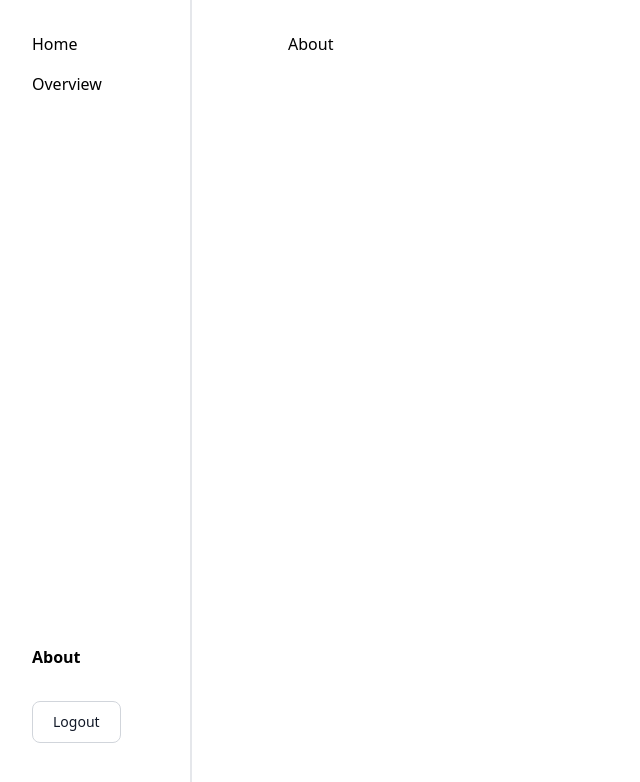
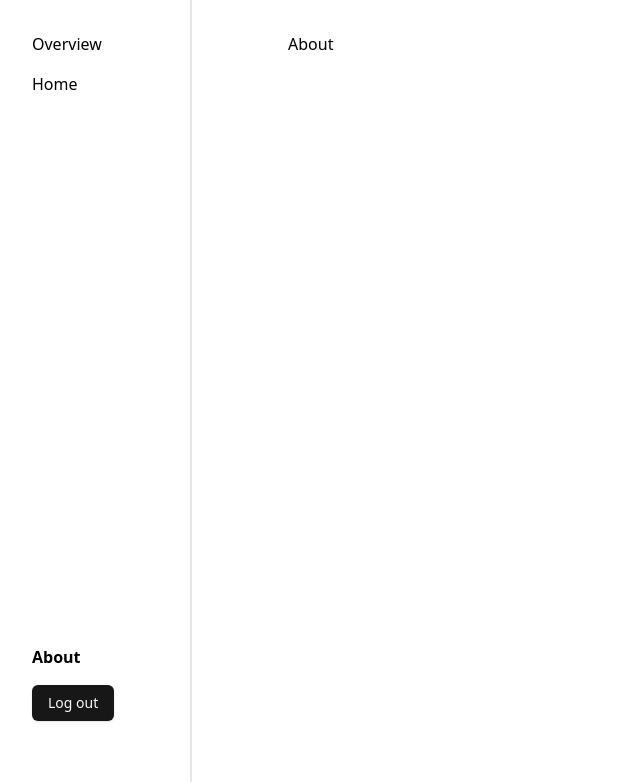
Before and after one commit to TheDevFactory-AI/LearningPortalApp, a React (Vite) app: page /about in a window 1280 px wide. Shown: the top 782 px of the page, without its empty margins (0-640 px from the left). Built offline with nearby package versions, Linux system fonts and the light colour scheme.

Commit message:
merge main in and refactored styling for reusable component instead

```diff
--- a/src/App.tsx
+++ b/src/App.tsx
@@ -1,36 +1,30 @@
-import { Link, Outlet, RootRoute, Router } from '@tanstack/react-router'
+import { Outlet, RootRoute, Router } from '@tanstack/react-router'
 import OverViewRoute from './pages/Overview/Overview'
 import HomeRoute from './pages/Home/Home'
 import AboutRoute from './pages/About/About'
+import PressableButton from './components/ui/pressableButton'
+import SideBar from './components/Navigation/SideBar'
+import LinksContainer from './components/Navigation/LinkContainer'
 
 
 export const rootRoute = new RootRoute({
   component: () => (
     <>
-      <aside id="default-sidebar" className="fixed top-0 left-0 z-40 w-48 h-screen transition-transform -translate-x-full sm:translate-x-0 border-r-2 border-gray-200" aria-label="Sidebar">
-        <div className="flex flex-col h-full p-8 overflow-y-auto ">
+    <SideBar>
       <div className="basis-10/12">
-            <div className="pb-4">
-              <Link to="/" className="[&.active]:font-bold">
-                Home
-              </Link>
-            </div>
-            <div className="pb-4">
-              <Link to="/overview" className="[&.active]:font-bold">
-                Overview
-              </Link>
-            </div>
+        <LinksContainer
+        links={[
+          {to:"/overview",title:"Overview"},
+          {to:"/home",title:"Home"}
+        ]}
+        />
       </div>
       <div className="basis-1/6">
-            <div className="pb-8">
-              <Link to="/about" className="[&.active]:font-bold">
-                About
-              </Link>
+        <LinksContainer
+        links={[{to:"/about",title:"About"}]}/>
+        <PressableButton onPress={()=>{}}>Log out</PressableButton>
       </div>
-            <button type="button" className="text-gray-900 bg-white border border-gray-300 focus:outline-none hover:bg-gray-100 focus:ring-4 focus:ring-gray-200 font-medium rounded-lg text-sm px-5 py-2.5 me-2 mb-2 dark:bg-gray-800 dark:text-white dark:border-gray-600 dark:hover:bg-gray-700 dark:hover:border-gray-600 dark:focus:ring-gray-700">Logout</button>
-          </div>
-        </div>
-      </aside>
+    </SideBar>
     <div className="p-8 sm:ml-64">
         <Outlet />
     </div>
--- /dev/null
+++ b/src/components/Navigation/LinkContainer.tsx
@@ -0,0 +1,22 @@
+import { Link } from "@tanstack/react-router"
+
+type LinkProps={
+    to:string,
+    title:string,
+}
+const LinksContainer = ({links}:{links:LinkProps[]}) => {
+  return (
+    links.map((link)=>{
+        return(
+        <div className="pb-4">
+        <Link to={link.to} className="[&.active]:font-bold">
+          {link.title}
+        </Link>
+        </div>
+        )
+
+    }
+  ))
+}
+
+export default LinksContainer
--- /dev/null
+++ b/src/components/Navigation/SideBar.tsx
@@ -0,0 +1,11 @@
+const SideBar = ({children}:{children:React.ReactNode}) => {
+  return (
+    <aside id="default-sidebar" className="fixed top-0 left-0 z-40 w-48 h-screen transition-transform -translate-x-full sm:translate-x-0 border-r-2 border-gray-200" aria-label="Sidebar">
+    <div className="flex flex-col h-full p-8 overflow-y-auto ">
+        {children}
+    </div>
+  </aside>
+  )
+}
+
+export default SideBar
--- /dev/null
+++ b/src/components/ui/pressableButton.tsx
@@ -0,0 +1,18 @@
+import { Button } from "./button"
+
+type ButtonProps={
+    props?: any,
+    children: React.ReactNode,
+    onPress:()=>void
+}
+const PressableButton = ({props,children,onPress}:ButtonProps) => {
+  return (
+    <Button asChild {...props}>
+        <button onClick={onPress}>
+            {children}
+        </button>
+    </Button>
+  )
+}
+
+export default PressableButton
--- a/src/pages/Overview/Overview.tsx
+++ b/src/pages/Overview/Overview.tsx
@@ -1,7 +1,5 @@
 import { Route } from "@tanstack/react-router"
 import { rootRoute } from "../../App"
-
-import { Button } from "@/components/ui/button"
 
 import {
   Accordion,
@@ -9,6 +7,7 @@ import {
   AccordionItem,
   AccordionTrigger,
 } from "@/components/ui/accordion"
+import PressableButton from "@/components/ui/pressableButton"
 
 function AccordionDemo() {
   return (
@@ -16,11 +15,11 @@ function AccordionDemo() {
       <AccordionItem value="item-1">
         <AccordionTrigger>Is it accessible?</AccordionTrigger>
         <AccordionContent>
-            <Button asChild>
-            <button onClick={()=>{console.log('pressed')}}>
-              Hover me!
-            </button>
-            </Button>
+            <PressableButton
+            props={{variant:"ghost"}}
+            onPress={()=>console.log('pressed')}>
+              Hover me !
+            </PressableButton>
         </AccordionContent>
       </AccordionItem>
       <AccordionItem value="item-2">
```
Lines whose indentation alone changed are shown as unchanged.
